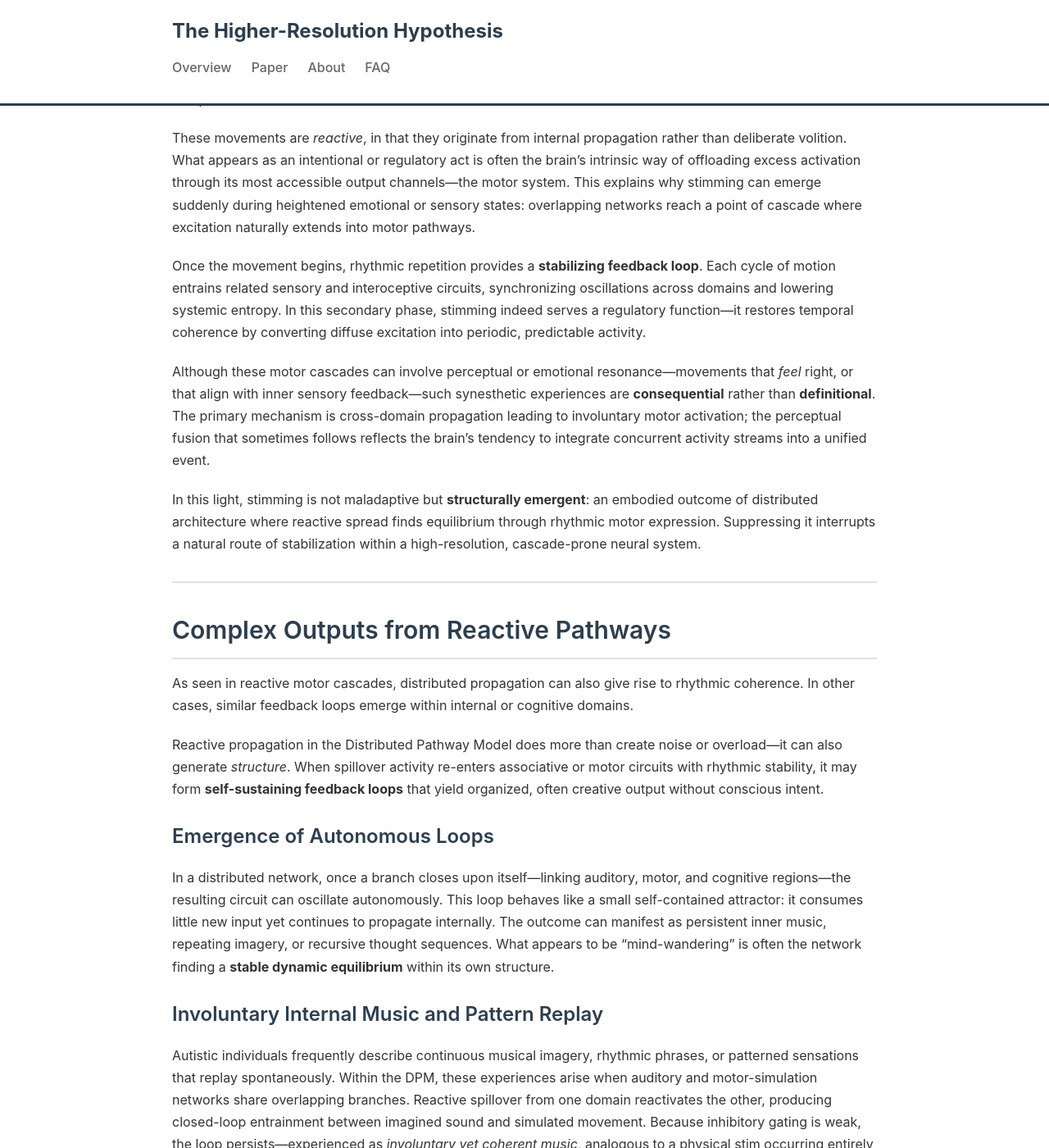
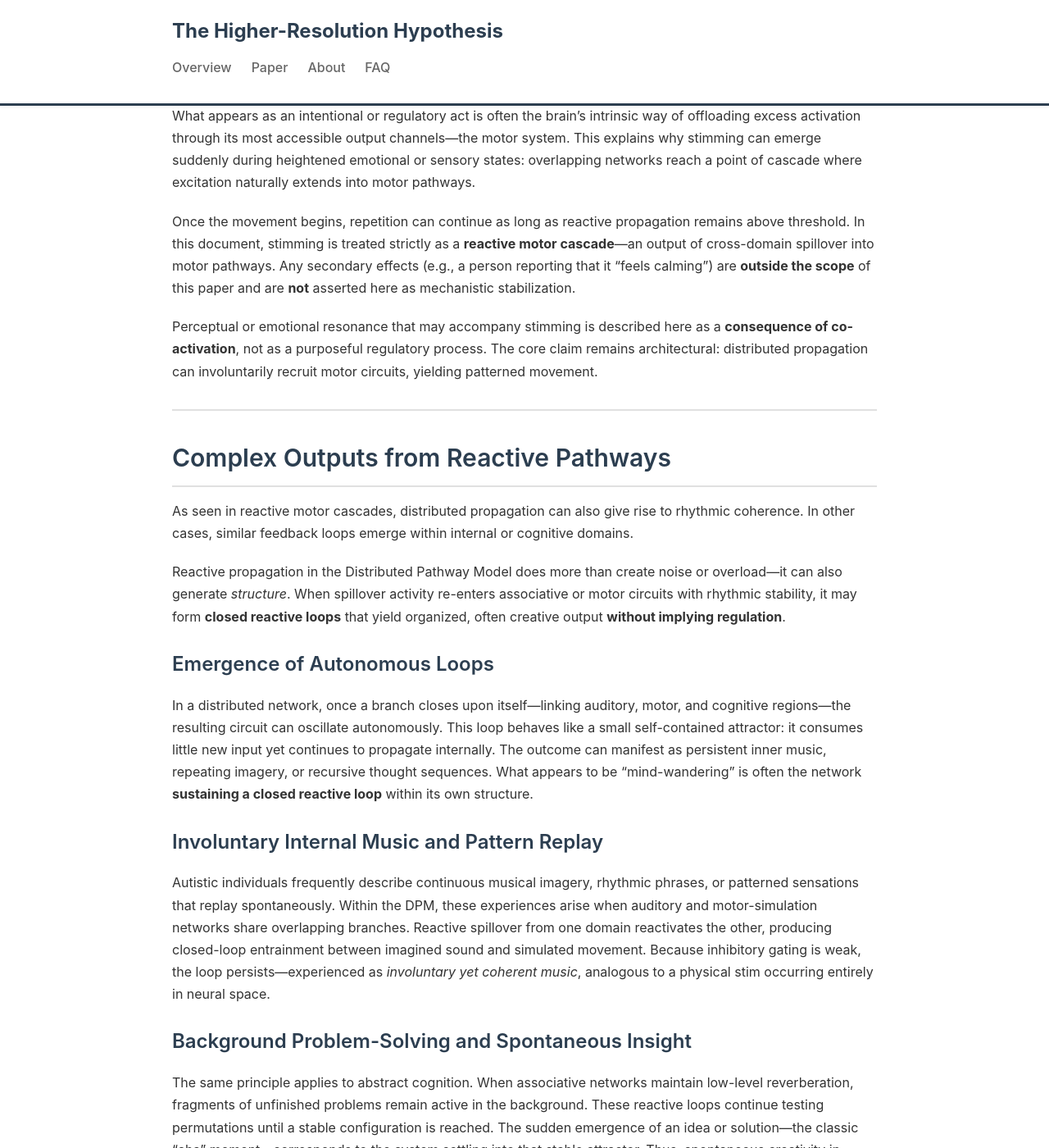
Before and after one commit to thiagosindra/higher-resolution-hypothesis, a Jekyll site: the page built from docs/higher-resolution-hypothesis.md, in a window 1280 px wide and 1400 px high, scrolled down 27358 px. Shown: the whole window at 82% size. Built offline with Jekyll 4.4.1, drawn with Linux system fonts in a browser that asks for light colours; our own code applies the rules of GitHub Pages for plain Markdown files; some of the changed text lies outside the part shown.

Commit message:
Reframed stimming sections to remove stabilizing effects as that's outside the scope of the paper

```diff
--- a/docs/higher-resolution-hypothesis.md
+++ b/docs/higher-resolution-hypothesis.md
@@ -281,7 +281,7 @@ Each prediction provides a pathway for falsification—a necessary condition for
 
 If the mechanistic parameters proposed above operate as described, they could provide a common substrate for diverse autistic experiences detailed elsewhere in this document:
 
-**Stimming as motor synesthesia:** If reactive spillover from motor planning regions into sensory cortex creates proprioceptive-auditory-visual binding loops, and if elevated τ allows these loops to persist, this would explain rhythmic coherence. Because the loop would be self-contained (low *B* within the loop), stimming could function as an energetically efficient self-regulation mechanism—a testable prediction through combined motor and sensory imaging.
+**Stimming as reactive motor cascade:** Reactive spillover from distributed propagation into motor circuits can produce patterned movement. This document does not model such movements as regulatory or stabilizing—only as architectural outputs of cross-domain propagation.
 
 **Memory encoding differences:** Higher ρ during initial encoding would store more microstates per episodic event, potentially producing richer recall but also more interference between similar memories. Elevated τ could explain why memories loop or intrude—reactive reentry keeps reactivating stored patterns. Memory paradigms comparing detail retention and interference susceptibility could test this.
 
@@ -568,7 +568,7 @@ Cognition and emotion share overlapping circuitry in the limbic and prefrontal r
 
 Because distributed propagation links limbic, sensory, and autonomic circuits, emotional states often produce widespread physiological activation—changes in heart rate, muscle tone, or gut motility—without conscious intent. These responses reflect overlapping excitatory spread into autonomic centers such as the hypothalamus and brainstem nuclei.
 
-In this context, heightened reactivity is not purely psychological but systemic: minor stressors engage broad somatic feedback loops. Interventions that emphasize rhythmic regulation—breathing, movement, music, or patterned sensory input—can help synchronize these distributed loops, restoring coherence between cognitive and autonomic domains.
+In this context, heightened reactivity is not purely psychological but systemic: minor stressors engage broad somatic feedback loops. Some individuals report that rhythmic activities—breathing, movement, music, or patterned sensory input—are experienced as calming, though this document does not model or assert a mechanistic stabilization function for such activities.
 
 ---
 
@@ -608,11 +608,9 @@ Within the Distributed Pathway Model, stimming—or self-stimulatory movement—
 
 These movements are *reactive*, in that they originate from internal propagation rather than deliberate volition. What appears as an intentional or regulatory act is often the brain's intrinsic way of offloading excess activation through its most accessible output channels—the motor system. This explains why stimming can emerge suddenly during heightened emotional or sensory states: overlapping networks reach a point of cascade where excitation naturally extends into motor pathways.
 
-Once the movement begins, rhythmic repetition provides a **stabilizing feedback loop**. Each cycle of motion entrains related sensory and interoceptive circuits, synchronizing oscillations across domains and lowering systemic entropy. In this secondary phase, stimming indeed serves a regulatory function—it restores temporal coherence by converting diffuse excitation into periodic, predictable activity.
+Once the movement begins, repetition can continue as long as reactive propagation remains above threshold. In this document, stimming is treated strictly as a **reactive motor cascade**—an output of cross-domain spillover into motor pathways. Any secondary effects (e.g., a person reporting that it "feels calming") are **outside the scope** of this paper and are **not** asserted here as mechanistic stabilization.
 
-Although these motor cascades can involve perceptual or emotional resonance—movements that *feel* right, or that align with inner sensory feedback—such synesthetic experiences are **consequential** rather than **definitional**. The primary mechanism is cross-domain propagation leading to involuntary motor activation; the perceptual fusion that sometimes follows reflects the brain's tendency to integrate concurrent activity streams into a unified event.
-
-In this light, stimming is not maladaptive but **structurally emergent**: an embodied outcome of distributed architecture where reactive spread finds equilibrium through rhythmic motor expression. Suppressing it interrupts a natural route of stabilization within a high-resolution, cascade-prone neural system.
+Perceptual or emotional resonance that may accompany stimming is described here as a **consequence of co-activation**, not as a purposeful regulatory process. The core claim remains architectural: distributed propagation can involuntarily recruit motor circuits, yielding patterned movement.
 
 ---
 
@@ -620,11 +618,11 @@ In this light, stimming is not maladaptive but **structurally emergent**: an emb
 
 As seen in reactive motor cascades, distributed propagation can also give rise to rhythmic coherence. In other cases, similar feedback loops emerge within internal or cognitive domains.
 
-Reactive propagation in the Distributed Pathway Model does more than create noise or overload—it can also generate *structure*. When spillover activity re-enters associative or motor circuits with rhythmic stability, it may form **self-sustaining feedback loops** that yield organized, often creative output without conscious intent.
+Reactive propagation in the Distributed Pathway Model does more than create noise or overload—it can also generate *structure*. When spillover activity re-enters associative or motor circuits with rhythmic stability, it may form **closed reactive loops** that yield organized, often creative output **without implying regulation**.
 
 ### Emergence of Autonomous Loops
 
-In a distributed network, once a branch closes upon itself—linking auditory, motor, and cognitive regions—the resulting circuit can oscillate autonomously. This loop behaves like a small self-contained attractor: it consumes little new input yet continues to propagate internally. The outcome can manifest as persistent inner music, repeating imagery, or recursive thought sequences. What appears to be "mind-wandering" is often the network finding a **stable dynamic equilibrium** within its own structure.
+In a distributed network, once a branch closes upon itself—linking auditory, motor, and cognitive regions—the resulting circuit can oscillate autonomously. This loop behaves like a small self-contained attractor: it consumes little new input yet continues to propagate internally. The outcome can manifest as persistent inner music, repeating imagery, or recursive thought sequences. What appears to be "mind-wandering" is often the network **sustaining a closed reactive loop** within its own structure.
 
 ### Involuntary Internal Music and Pattern Replay
 
@@ -638,9 +636,9 @@ The same principle applies to abstract cognition. When associative networks main
 
 When loops form in circuits with strong emotional or sensory content, re-entrance may become intrusive rather than generative. An unpleasant sound, phrase, or image can replay involuntarily because its branch overlaps with highly excitable or weakly gated regions. In DPM terms, the attractor is too shallow: easy to enter, hard to exit. The distinction between productive flow and perseverative replay lies in the *depth* and *stability* of these reactive basins.
 
-### Oscillatory Entrainment and Self-Stabilization
+### Oscillatory Entrainment (phenomenology only)
 
-Each autonomous loop functions as an oscillator. When rhythmic, it can entrain other distributed circuits into coherence—explaining why repetitive music, chanting, or patterned motion often calms autistic minds. The brain is using its own spillover to achieve phase alignment: **coherence emerging from chaos**. Conversely, when multiple unsynchronized loops coexist, interference rises, producing internal noise or fragmented attention.
+Each autonomous loop functions as an oscillator. Repetitive inputs (music, chanting, patterned motion) **may be experienced as calming by some individuals**, but this document does **not** model or claim a mechanistic stabilization function; it simply notes that oscillatory patterns can arise from reactive re-entry. When multiple unsynchronized loops coexist, interference rises, producing internal noise or fragmented attention.
 
 ### Adaptive and Creative Implications
 
@@ -686,7 +684,7 @@ Because distributed activations persist longer, switching tasks requires more co
 
 ### Executive Overload and Shutdown
 
-When too many distributed pathways remain active, the system exceeds its capacity for synchronization. This produces a collapse in functional coherence, experienced subjectively as mental exhaustion or "shutdown." During these periods, the brain may transiently downregulate propagation by retreating into restricted focus or repetitive behavior—its own form of homeostatic rebalancing.
+When too many distributed pathways remain active, the system exceeds its capacity for synchronization. This produces a collapse in functional coherence, experienced subjectively as mental exhaustion or "shutdown." During these periods, the brain may transiently downregulate propagation by retreating into restricted focus or repetitive behavior—an outcome of reactive propagation.
 
 As distributed pathways compete for control of attention and response selection, the executive system reaches a point where it can no longer synchronize the flow of competing signals. At this threshold, control failure extends inward: the same distributed competition that disrupts executive coordination also destabilizes predictive processes themselves. This transition marks the onset of **predictive overload**, where informational interference begins to drive the very energetic instability that culminates in collapse.
 
@@ -774,9 +772,9 @@ These trade-offs are not value judgments—they are natural consequences of dist
 
 The Distributed Pathway Model suggests that autism's challenges and strengths are two expressions of the same architecture. Understanding this balance reframes clinical and educational practice around regulation and adaptation rather than normalization.
 
-* **Clinical Context:** Meltdowns, shutdowns, and stimming are regulatory responses within a distributed system. Interventions should support energy recovery and inhibitory precision (through rest cycles, rhythmic activities, or structured predictability) rather than suppress expression.
+* **Clinical Context:** Meltdowns, shutdowns, and stimming are common outcomes within a distributed system. Interventions should support energy recovery and inhibitory precision (through rest cycles, rhythmic activities, or structured predictability) rather than suppress expression.
 * **Sensory Environment Design:** Because distributed systems over-sample input, spaces should minimize unpredictable multimodal noise and provide monotonic or controllable stimuli that reduce branching load.
-* **Education and Work:** Deep-focus and special-interest engagement can be harnessed as self-stabilizing loops. Curricula and workplaces that permit autonomy and prolonged focus exploit the system's strengths rather than fight its inertia.
+* **Education and Work:** Deep-focus and special-interest engagement can be harnessed as domains of sustained focus. Curricula and workplaces that permit autonomy and prolonged focus exploit the system's strengths rather than fight its inertia.
 * **Therapeutic Framing:** Therapies that emphasize interoceptive awareness, pacing, and predictable sequencing may enhance self-regulation more effectively than purely behavioral approaches.
 
 These implications extend beyond autism to broader models of neurodiversity: understanding distributed versus streamlined processing may inform new approaches to attention, creativity, and resilience in all brains.
```
Also changed, not shown: other parts of docs/higher-resolution-hypothesis.md (+2 -2 lines), docs/higher-resolution-hypothesis.html (+6 -6 lines), docs/sections/implications.md (+1 -1 lines), 1 other file.
